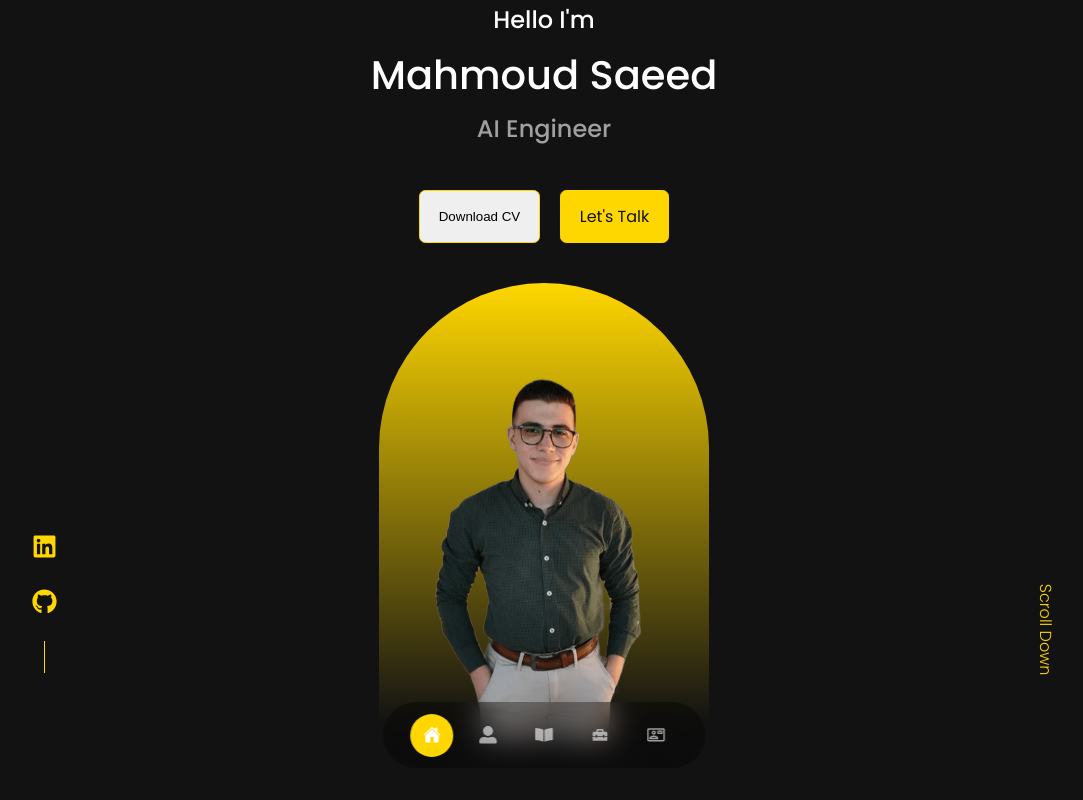
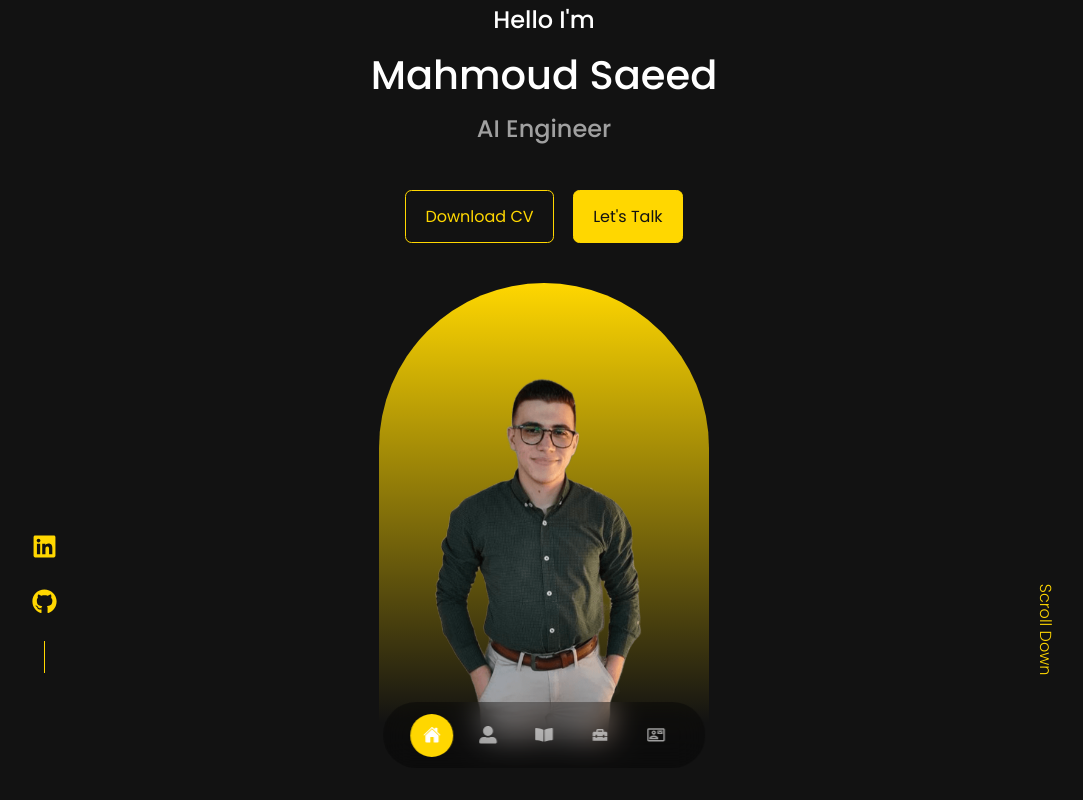
Before and after one commit to Mahmoud3301/mypersonalweb, a React (Vite) app: page / in a window 1280 px wide. Shown: the top 800 px of the page, without its empty margins (96-1179 px from the left). Built offline with nearby package versions, Linux system fonts and the light colour scheme.

Commit message:
Add files via upload

```diff
--- a/src/components/home/Home.jsx
+++ b/src/components/home/Home.jsx
@@ -3,18 +3,8 @@ import Me from '../../assets/me1.png'
 import './home.css'
 import HomeSocials from './HomeSocials'
 
+
 function Home() {
-
-  const handleDownload = () => {
-    // رابط الملف من public
-    const link = document.createElement('a')
-    link.href = '/Mahmoud_CV.pdf'  // الملف موجود في public
-    link.download = 'Mahmoud_CV.pdf' // اسم الملف عند التحميل
-    document.body.appendChild(link)
-    link.click()  // تنفيذ التحميل مباشرة
-    document.body.removeChild(link)
-  }
-
   return (
     <div>
       <div className="container home_container">
@@ -23,11 +13,10 @@ function Home() {
         <h4 className='text-light'>AI Engineer</h4>
 
         <div className="btns">
-          {/* زر التحميل المباشر */}
-          <button className="btn" onClick={handleDownload}>
+          {/* هنا هيشتغل على أي جهاز */}
+          <a href="/Mahmoud_CV.pdf" className="btn" download>
             Download CV
-          </button>
-
+          </a>
           <a href="#contact" className="btn btn-primary">Let's Talk</a>
         </div>
 
```
